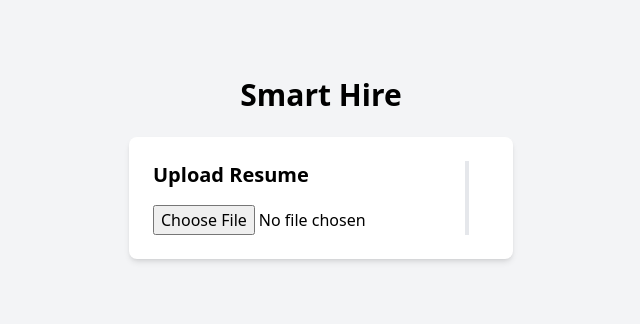
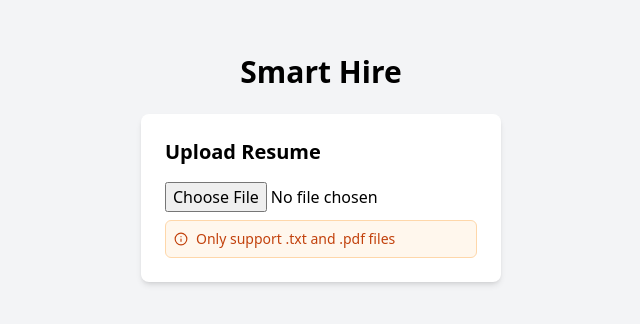
Before and after one commit to SeanMuInCa/smartHire, a React (Vite) app in the folder front-end/: page / in a window 1280 px wide. Shown: the part 232-556 px from the top of the page, without its empty margins (319-959 px from the left). Built offline with nearby package versions, Linux system fonts and the light colour scheme.

Commit message:
support pdf

```diff
--- a/front-end/package.json
+++ b/front-end/package.json
@@ -15,6 +15,7 @@
     "axios": "^1.7.9",
     "react": "^19.0.0",
     "react-dom": "^19.0.0",
+    "react-icons": "^5.5.0",
     "react-redux": "^9.2.0"
   },
   "devDependencies": {
--- a/front-end/src/components/ResumeUpload.tsx
+++ b/front-end/src/components/ResumeUpload.tsx
@@ -4,6 +4,7 @@ import axiosService from "../services";
 import { useState } from "react";
 import { RootState } from "../store";
 import Loading from "./Loading";
+import { FiInfo } from 'react-icons/fi';
 
 
 const ResumeUpload = () => {
@@ -43,7 +44,7 @@ const ResumeUpload = () => {
   };
 
   return (
-    <div className="p-6 bg-white shadow-md rounded-lg flex relative">
+    <div className="p-6 bg-white shadow-md rounded-lg grid relative">
       {uploadStatus !== 'idle' && uploadStatus !== 'complete' && (
         <div className="absolute inset-0 bg-gray-800/70 flex flex-col items-center justify-center z-10">
           <Loading />
@@ -55,18 +56,25 @@ const ResumeUpload = () => {
         </div>
       )}
 
-      <div className="mr-5 border-r-4">
+      <div className={`${matchedJobs.length > 0 && uploadStatus === 'complete' ? 'grid grid-cols-5' : ''} w-full`}>
+        <div className={`${matchedJobs.length > 0 && uploadStatus === 'complete' ? 'col-span-3 border-r pr-6' : 'w-full'}`}>
           <h2 className="text-xl font-semibold">Upload Resume</h2>
+          {!parsedData ? (
+            <>
               <input
                 type="file"
-          accept=".txt"
+                accept=".txt, .pdf"
                 onChange={handleUpload}
                 className="mt-4"
                 disabled={uploadStatus !== 'idle' && uploadStatus !== 'complete'}
               />
-
-        {parsedData && (
-          <div className="mt-6 mx-6">
+              <div className="flex items-center mt-2 text-sm bg-orange-50 text-orange-700 p-2 rounded-md border border-orange-200">
+                <FiInfo className="mr-2 flex-shrink-0" />
+                <p>Only support .txt and .pdf files</p>
+              </div>
+            </>
+          ) : (
+            <div className="mt-6">
               <h3 className="text-lg font-semibold">Parsed Resume</h3>
               <p><strong>Name:</strong> {parsedData.name}</p>
               <p><strong>Email:</strong> {parsedData.email}</p>
@@ -78,7 +86,7 @@ const ResumeUpload = () => {
         </div>
 
         {(matchedJobs.length > 0 && uploadStatus === 'complete') && (
-        <div className="mt-6 mx-6">
+          <div className="col-span-2 pl-6">
             <h3 className="text-lg font-semibold">Matched Jobs</h3>
             <ul>
               {matchedJobs.map((job, index) => (
@@ -93,6 +101,7 @@ const ResumeUpload = () => {
           </div>
         )}
       </div>
+    </div>
   );
 };
 
```
Also changed, not shown: 1 other file (tests, documents, lock files or other folders). Lines whose indentation alone changed are shown as unchanged.
